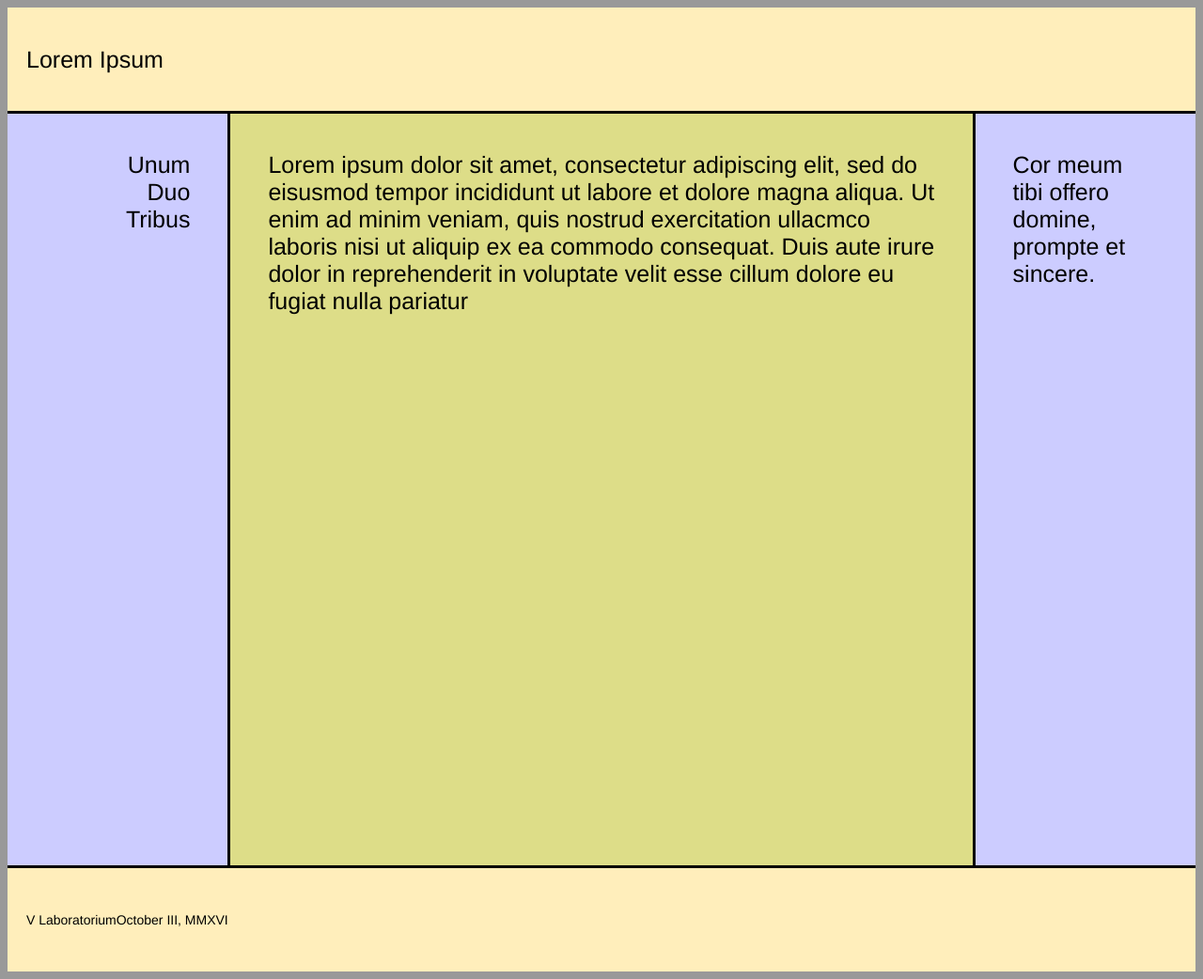
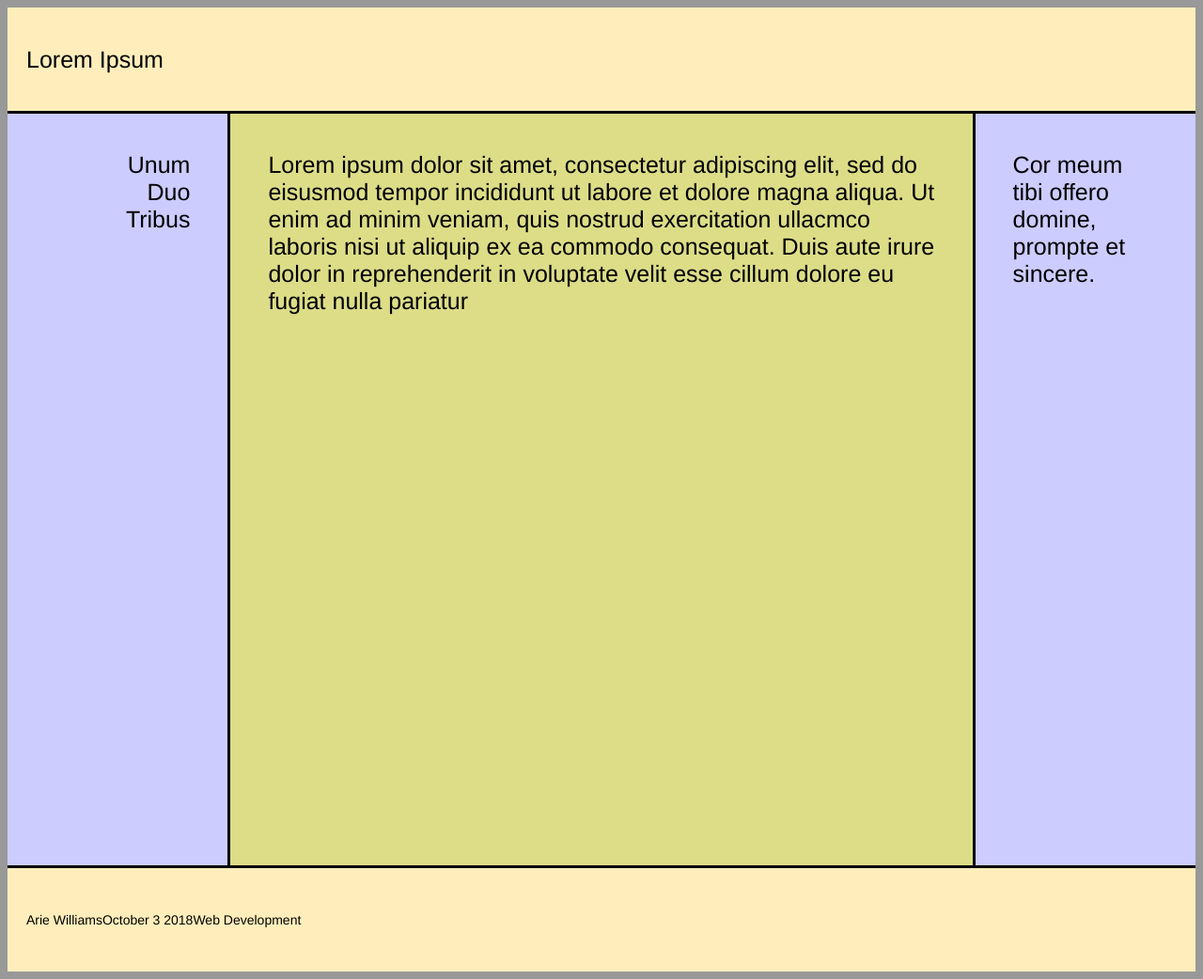
Before and after one commit to anw9/CS336, a plain HTML site: page Lab5/website.html in a window 1280 px wide. Shown: the whole page at 94% size. Drawn offline with Linux system fonts and the light colour scheme.

Commit message:
Update website.html

```diff
--- a/Lab5/website.html
+++ b/Lab5/website.html
@@ -17,8 +17,9 @@
     </div>
 
     <footer>
-        <p>V Laboratorium</p>
-        <p> October III, MMXVI </p>
+        <p>Arie Williams</p>
+        <p>October 3 2018</p>
+        <p>Web Development</p>
     </footer>
   </body>
 </html>
```
